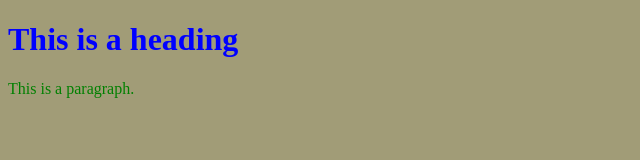
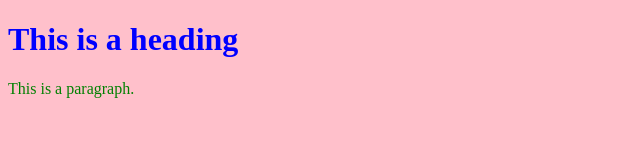
Before and after one commit to techformat/hello-world, a plain HTML site: page index.html in a window 1280 px wide. Shown: the whole page, without its empty margins (0-640 px from the left). Drawn offline with Linux system fonts and the light colour scheme.

Commit message:
the big pink

```diff
--- a/styles.css
+++ b/styles.css
@@ -1,5 +1,5 @@
 body {
-    background-color: #A19C77;
+    background-color: pink;
 }
 
 h1 {
```
